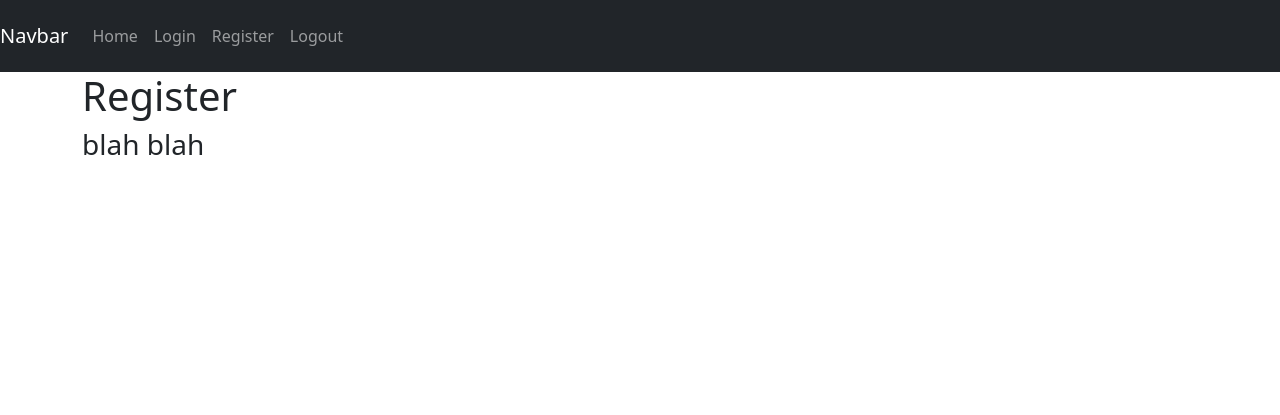
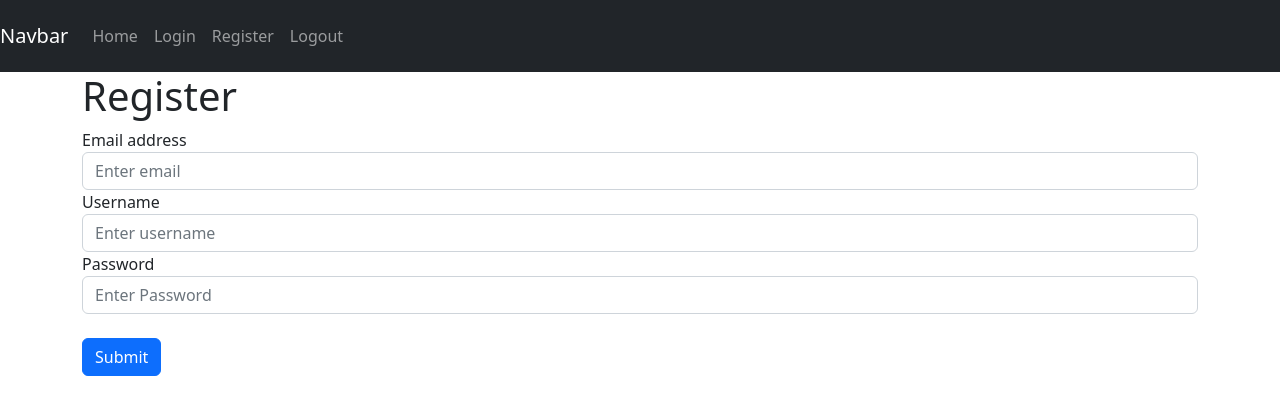
Before and after one commit to hf73/SaaS, a Flask app: page /register in a window 1280 px wide. Shown: the top 415 px of the page. Run offline with Flask 2, Linux system fonts and the light colour scheme.

Commit message:
created login and register HTML forms

```diff
--- a/website/__init__.py
+++ b/website/__init__.py
@@ -1,6 +1,7 @@
 from nturl2path import url2pathname
 from flask import Flask
 
+#creates the flask app
 def create_app():
     app = Flask(__name__)
     app.config['SECRET_KEY'] = 'key'
--- a/website/auth.py
+++ b/website/auth.py
@@ -1,15 +1,16 @@
-from flask import Blueprint, render_template
+from flask import Blueprint, render_template, request
 
 auth = Blueprint('auth', __name__)
 
-@auth.route('/login')
+#added method to allow POST and GET requests, default only GET
+@auth.route('/login', methods=['GET', 'POST'])
 def login():
-    return render_template("login.html")
+    return render_template("login.html", boolean=True)
 
 @auth.route('/logout')
 def logout():
     return "<p>logout</p>"
 
-@auth.route('/register')
+@auth.route('/register', methods=['GET', 'POST'])
 def register():
     return render_template("register.html")
--- a/website/templates/register.html
+++ b/website/templates/register.html
@@ -1,6 +1,43 @@
 {% extends "base.html" %} {% block title %}Register{% endblock %}
 
 {% block content %}
+
 <h1>Register</h1>
-<h3>blah blah</h3>
+<!--Bootstrap registration form-->
+
+
+<form method="POST">
+    <div class="form-group">
+      <label for="email">Email address</label>
+      <input
+        type="email"
+        class="form-control"
+        id="email"
+        aria-describedby="emailHelp"
+        name="email"
+        placeholder="Enter email">
+    </div>
+
+    <div class="form-group">
+        <label for="username">Username</label>
+        <input
+          type="username"
+          class="form-control"
+          id="username"
+          name="username"
+          placeholder="Enter username">
+      </div>
+
+    <div class="form-group">
+      <label for="password">Password</label>
+      <input
+        type="password"
+        class="form-control"
+        id="password"
+        name="password"
+        placeholder="Enter Password">
+    </div>
+    <br />
+    <button type="submit" class="btn btn-primary">Submit</button>
+  </form>
 {% endblock %}
```
Also changed, not shown: website/templates/login.html (+26 -1 lines).
